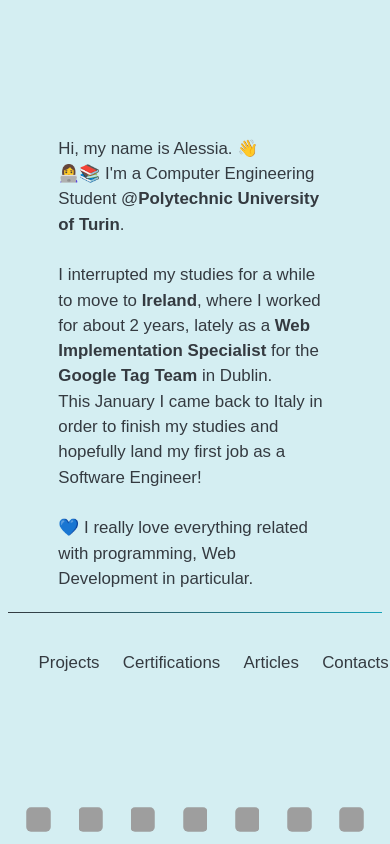
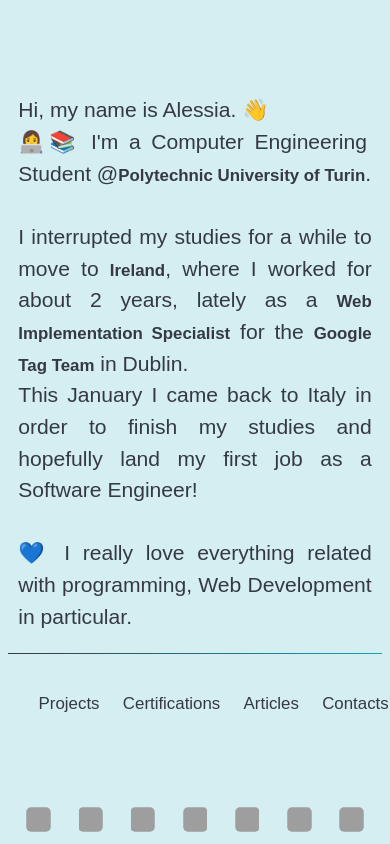
Before and after one commit to alessia-miccoli/my-portfolio, a React (Create React App) app: page / in a window 390 px wide. Shown: the top 844 px of the page. Built offline with nearby package versions, Linux system fonts and the light colour scheme; grey boxes are pictures that could not be loaded; a web font is replaced by a local one.

Commit message:
more style edit

```diff
--- a/src/style/build/App.css
+++ b/src/style/build/App.css
@@ -158,7 +158,7 @@ body {
   bottom: 0;
   left: 0;
   display: flex;
-  flex-wrap: wrap;
+  flex-wrap: nowrap;
   padding: 5px;
   justify-content: space-evenly;
   width: 100vw;
@@ -406,18 +406,28 @@ h2, h3 {
 }
 
 @media only screen and (max-width: 300px) {
-  #hey-there {
-    font-size: 5vh;
-  }
-
   .card-deck {
     justify-content: center !important;
   }
+
+  #projects-container {
+    height: auto;
+  }
 }
 @media only screen and (max-width: 800px) {
+  .lead {
+    padding: 0 10px !important;
+    text-align: justify;
+    font-size: 2.5vh !important;
+  }
+
   .skills {
     width: 35px;
     height: 35px;
+  }
+
+  #projects-container {
+    height: auto;
   }
 
   .lead, b {
--- a/src/style/src/App.scss
+++ b/src/style/src/App.scss
@@ -174,7 +174,7 @@ body{
   left: 0;
   display: flex;
   // background-image:linear-gradient(to left, $text-info, $light-black);
-  flex-wrap: wrap;
+  flex-wrap: nowrap;
   padding: 5px;
   justify-content: space-evenly;
   width: 100vw;
@@ -425,19 +425,31 @@ h2, h3{
 }
 
 @media only screen and (max-width: 300px) {
-  #hey-there{
-    font-size: 5vh;
-  }
 
   .card-deck{
     justify-content: center!important;
   }
+
+  #projects-container{
+    height: auto;
+  }
 }
 
 @media only screen and (max-width: 800px) {
+
+  .lead{
+    padding: 0 10px!important;
+    text-align: justify;
+    font-size: 2.5vh!important;
+  }
+
   .skills{
     width: 35px;
     height: 35px;
+  }
+
+  #projects-container{
+    height: auto;
   }
 
   .lead, b{
```
Also changed, not shown: 1 other file (tests, documents, lock files or other folders).
